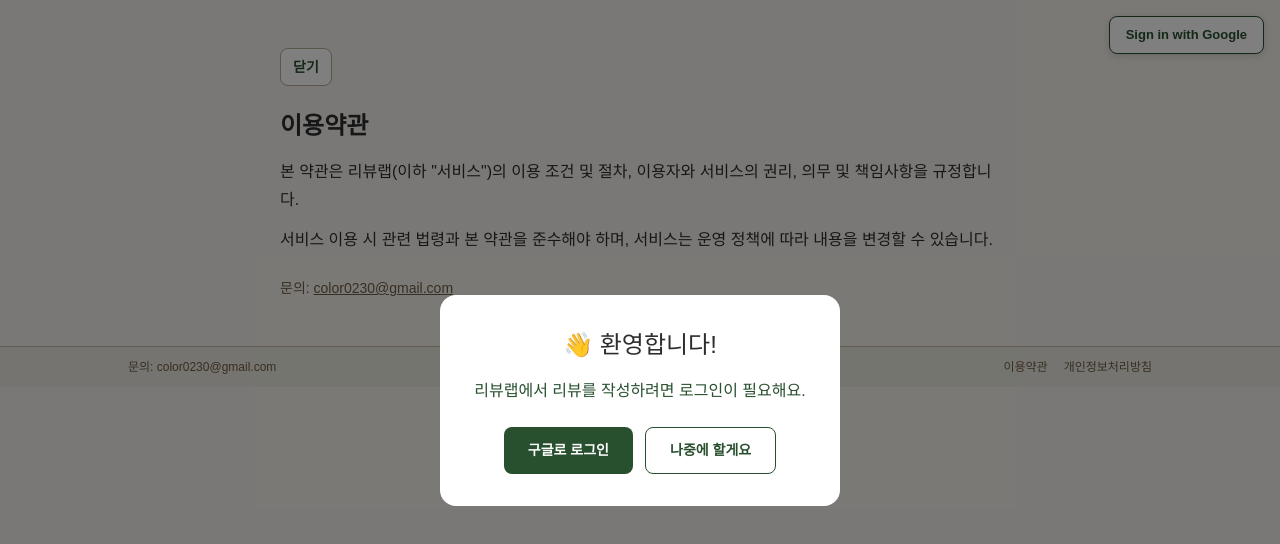
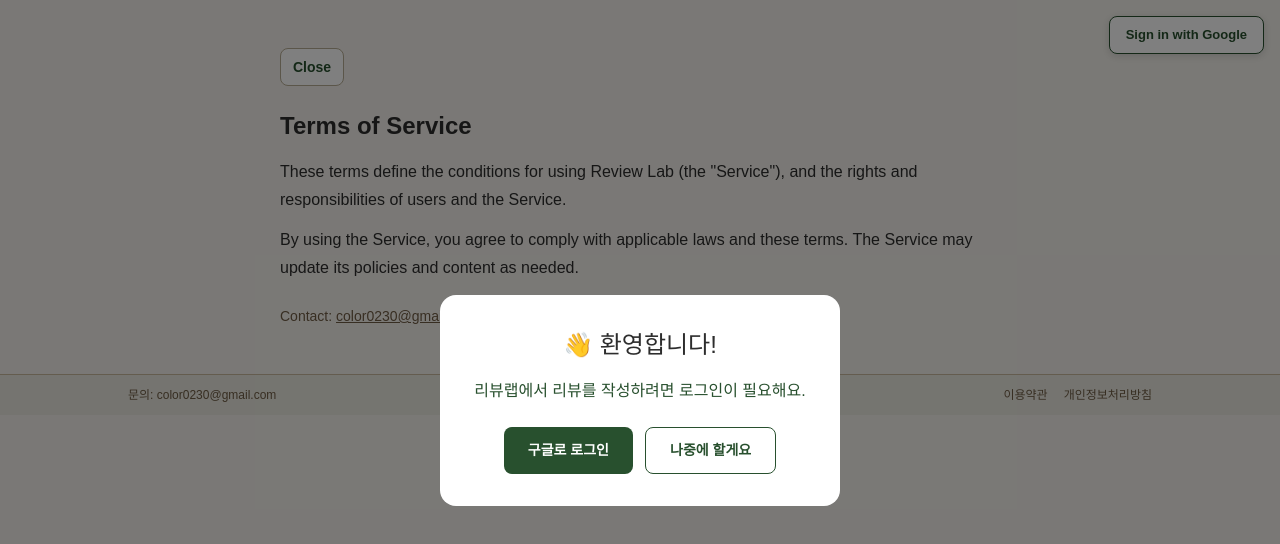
Before and after one commit to ChoEro99/jjinreview, a Next.js app: page /terms in a window 1280 px wide. Shown: the top 544 px of the page. Built offline with nearby package versions, Linux system fonts and the light colour scheme; no server answers.

Commit message:
Localize terms and privacy pages by selected language

```diff
--- a/app/privacy/page.tsx
+++ b/app/privacy/page.tsx
@@ -1,5 +1,5 @@
 import type { Metadata } from "next";
-import LegalPageActions from "@/components/LegalPageActions";
+import PrivacyContent from "@/components/PrivacyContent";
 
 export const metadata: Metadata = {
   title: "개인정보처리방침 | 리뷰랩",
@@ -7,21 +7,5 @@ export const metadata: Metadata = {
 };
 
 export default function PrivacyPage() {
-  return (
-    <main className="mx-auto w-full max-w-3xl px-6 py-12 text-[#2d2d2d]">
-      <LegalPageActions />
-      <h1 className="text-2xl font-bold">개인정보처리방침</h1>
-      <p className="mt-4 leading-7">
-        리뷰랩은 서비스 제공을 위해 필요한 범위 내에서 최소한의 개인정보를 수집 및 이용하며,
-        관련 법령에 따라 안전하게 관리합니다.
-      </p>
-      <p className="mt-3 leading-7">
-        수집 항목, 이용 목적, 보관 기간, 이용자 권리 및 행사 방법은 서비스 운영 정책에 따라
-        공지하며, 중요한 변경 사항은 사전에 안내합니다.
-      </p>
-      <p className="mt-6 text-sm text-[#6f5c44]">
-        문의: <a className="underline" href="mailto:color0230@gmail.com">color0230@gmail.com</a>
-      </p>
-    </main>
-  );
+  return <PrivacyContent />;
 }
--- a/app/terms/page.tsx
+++ b/app/terms/page.tsx
@@ -1,5 +1,5 @@
 import type { Metadata } from "next";
-import LegalPageActions from "@/components/LegalPageActions";
+import TermsContent from "@/components/TermsContent";
 
 export const metadata: Metadata = {
   title: "이용약관 | 리뷰랩",
@@ -7,21 +7,5 @@ export const metadata: Metadata = {
 };
 
 export default function TermsPage() {
-  return (
-    <main className="mx-auto w-full max-w-3xl px-6 py-12 text-[#2d2d2d]">
-      <LegalPageActions />
-      <h1 className="text-2xl font-bold">이용약관</h1>
-      <p className="mt-4 leading-7">
-        본 약관은 리뷰랩(이하 &quot;서비스&quot;)의 이용 조건 및 절차, 이용자와 서비스의 권리,
-        의무 및 책임사항을 규정합니다.
-      </p>
-      <p className="mt-3 leading-7">
-        서비스 이용 시 관련 법령과 본 약관을 준수해야 하며, 서비스는 운영 정책에 따라 내용을
-        변경할 수 있습니다.
-      </p>
-      <p className="mt-6 text-sm text-[#6f5c44]">
-        문의: <a className="underline" href="mailto:color0230@gmail.com">color0230@gmail.com</a>
-      </p>
-    </main>
-  );
+  return <TermsContent />;
 }
--- a/components/LegalPageActions.tsx
+++ b/components/LegalPageActions.tsx
@@ -1,6 +1,12 @@
 "use client";
 
+import { useAppLanguageClient } from "@/src/lib/app-language-client";
+
 export default function LegalPageActions() {
+  const { language } = useAppLanguageClient();
+  const closeLabel =
+    language === "en" ? "Close" : language === "ja" ? "閉じる" : language === "zh-CN" ? "关闭" : "닫기";
+
   const handleClose = () => {
     if (window.history.length > 1) {
       window.history.back();
@@ -16,7 +22,7 @@ export default function LegalPageActions() {
         onClick={handleClose}
         className="rounded-lg border border-[#b8ad95] bg-white px-3 py-2 text-sm font-semibold text-[#28502E]"
       >
-        닫기
+        {closeLabel}
       </button>
     </div>
   );
--- /dev/null
+++ b/components/PrivacyContent.tsx
@@ -0,0 +1,49 @@
+"use client";
+
+import LegalPageActions from "@/components/LegalPageActions";
+import { useAppLanguageClient } from "@/src/lib/app-language-client";
+
+export default function PrivacyContent() {
+  const { language } = useAppLanguageClient();
+
+  const text =
+    language === "en"
+      ? {
+          title: "Privacy Policy",
+          p1: "Review Lab collects and uses only the minimum personal information required to provide the Service, and manages it securely in accordance with applicable laws.",
+          p2: "Collected data, purpose of use, retention period, and user rights are announced through service policies. Important changes are announced in advance.",
+          contact: "Contact",
+        }
+      : language === "ja"
+        ? {
+            title: "プライバシーポリシー",
+            p1: "レビューラボは、サービス提供に必要な最小限の個人情報のみを収集・利用し、関連法令に基づいて安全に管理します。",
+            p2: "収集項目、利用目的、保管期間、利用者の権利と行使方法は運営ポリシーで案内し、重要な変更は事前に通知します。",
+            contact: "お問い合わせ",
+          }
+        : language === "zh-CN"
+          ? {
+              title: "隐私政策",
+              p1: "评论实验室仅在提供服务所必需的范围内收集和使用最少的个人信息，并依据相关法律法规进行安全管理。",
+              p2: "收集项目、使用目的、保存期限以及用户权利与行使方式将通过服务政策进行公告，重要变更会提前通知。",
+              contact: "联系",
+            }
+          : {
+              title: "개인정보처리방침",
+              p1: "리뷰랩은 서비스 제공을 위해 필요한 범위 내에서 최소한의 개인정보를 수집 및 이용하며, 관련 법령에 따라 안전하게 관리합니다.",
+              p2: "수집 항목, 이용 목적, 보관 기간, 이용자 권리 및 행사 방법은 서비스 운영 정책에 따라 공지하며, 중요한 변경 사항은 사전에 안내합니다.",
+              contact: "문의",
+            };
+
+  return (
+    <main className="mx-auto w-full max-w-3xl px-6 py-12 text-[#2d2d2d]">
+      <LegalPageActions />
+      <h1 className="text-2xl font-bold">{text.title}</h1>
+      <p className="mt-4 leading-7">{text.p1}</p>
+      <p className="mt-3 leading-7">{text.p2}</p>
+      <p className="mt-6 text-sm text-[#6f5c44]">
+        {text.contact}: <a className="underline" href="mailto:color0230@gmail.com">color0230@gmail.com</a>
+      </p>
+    </main>
+  );
+}
--- /dev/null
+++ b/components/TermsContent.tsx
@@ -0,0 +1,49 @@
+"use client";
+
+import LegalPageActions from "@/components/LegalPageActions";
+import { useAppLanguageClient } from "@/src/lib/app-language-client";
+
+export default function TermsContent() {
+  const { language } = useAppLanguageClient();
+
+  const text =
+    language === "en"
+      ? {
+          title: "Terms of Service",
+          p1: 'These terms define the conditions for using Review Lab (the "Service"), and the rights and responsibilities of users and the Service.',
+          p2: "By using the Service, you agree to comply with applicable laws and these terms. The Service may update its policies and content as needed.",
+          contact: "Contact",
+        }
+      : language === "ja"
+        ? {
+            title: "利用規約",
+            p1: "本規約は、レビューラボ（以下「本サービス」）の利用条件および手続き、利用者と本サービスの権利・義務・責任を定めるものです。",
+            p2: "本サービスの利用にあたっては、関連法令および本規約を遵守するものとし、運営方針により内容が変更される場合があります。",
+            contact: "お問い合わせ",
+          }
+        : language === "zh-CN"
+          ? {
+              title: "服务条款",
+              p1: "本条款规定了评论实验室（以下简称“本服务”）的使用条件与流程，以及用户与本服务的权利、义务和责任。",
+              p2: "使用本服务即表示你同意遵守相关法律法规及本条款。本服务可根据运营政策调整内容。",
+              contact: "联系",
+            }
+          : {
+              title: "이용약관",
+              p1: "본 약관은 리뷰랩(이하 \"서비스\")의 이용 조건 및 절차, 이용자와 서비스의 권리, 의무 및 책임사항을 규정합니다.",
+              p2: "서비스 이용 시 관련 법령과 본 약관을 준수해야 하며, 서비스는 운영 정책에 따라 내용을 변경할 수 있습니다.",
+              contact: "문의",
+            };
+
+  return (
+    <main className="mx-auto w-full max-w-3xl px-6 py-12 text-[#2d2d2d]">
+      <LegalPageActions />
+      <h1 className="text-2xl font-bold">{text.title}</h1>
+      <p className="mt-4 leading-7">{text.p1}</p>
+      <p className="mt-3 leading-7">{text.p2}</p>
+      <p className="mt-6 text-sm text-[#6f5c44]">
+        {text.contact}: <a className="underline" href="mailto:color0230@gmail.com">color0230@gmail.com</a>
+      </p>
+    </main>
+  );
+}
```
